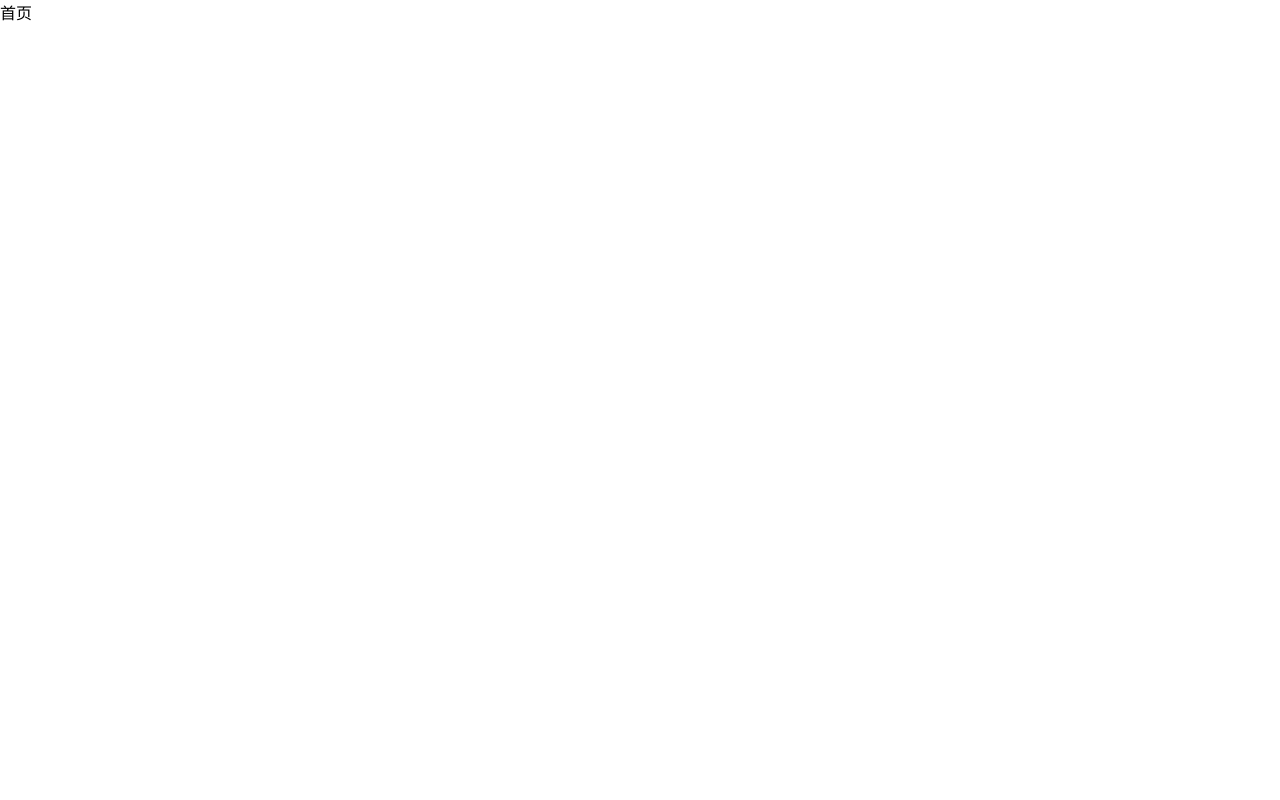
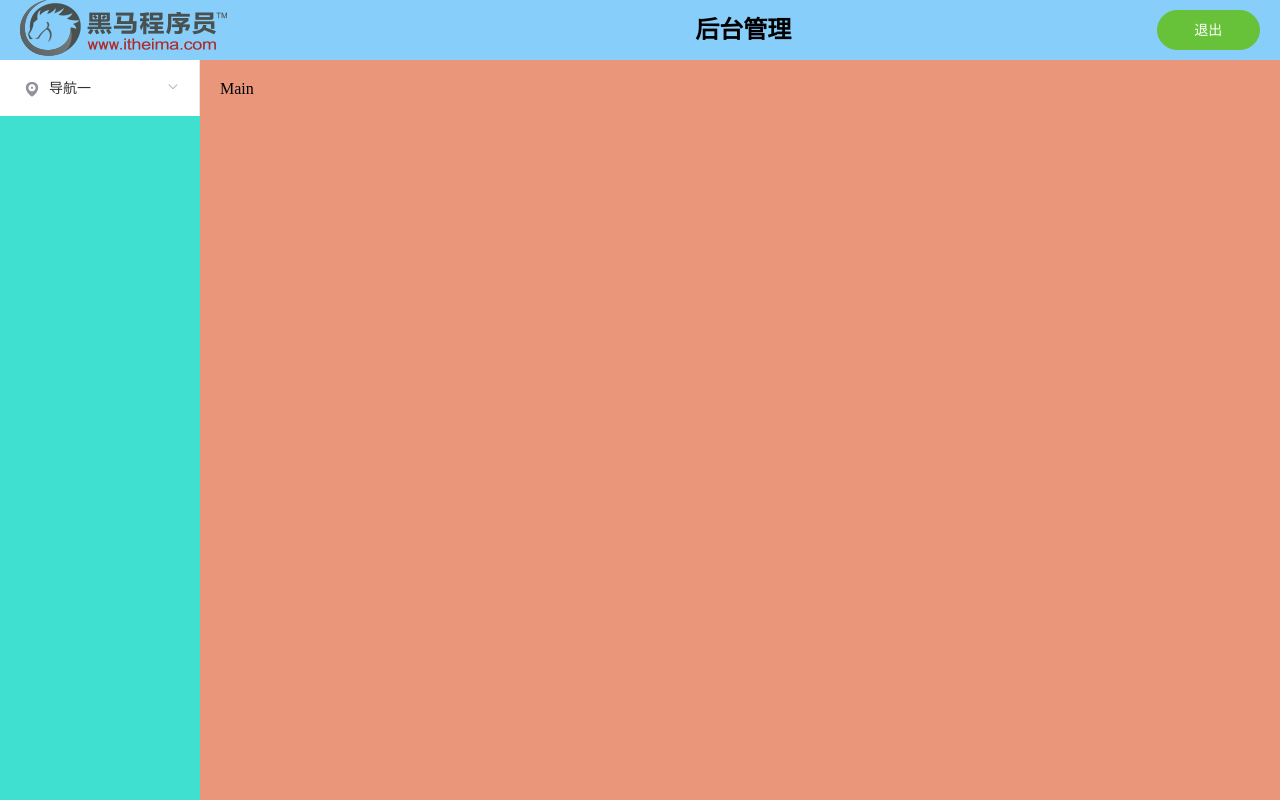
Before and after one commit to Hj-Y/manager-project-practices, a Vue app: page / in a window 1280 px wide. Built offline with nearby package versions, Linux system fonts and the light colour scheme.

Commit message:
主页整体架构部署以及侧边栏初步实现

```diff
--- a/src/components/index.vue
+++ b/src/components/index.vue
@@ -1,15 +1,78 @@
 <template>
-<div>首页</div>
-
+  <el-container class="index-container">
+    <!-- 头部 -->
+    <el-header class="my-header">
+      <el-row>
+        <el-col :span="6">
+          <div class="grid-content bg-purple">
+            <img src="../assets/logo.png" alt>
+          </div>
+        </el-col>
+        <el-col :span="16">
+          <div class="grid-content bg-purple-light">
+            <h2>后台管理</h2>
+          </div>
+        </el-col>
+        <el-col :span="2">
+          <div class="grid-content bg-purple">
+            <el-button type="success" round class="logout-btn">退出</el-button>
+          </div>
+        </el-col>
+      </el-row>
+    </el-header>
+    <el-container class="my-container">
+      <!-- 边栏 -->
+      <el-aside width="200px" class="my-aside">
+        <el-menu default-active="2" class="el-menu-vertical-demo">
+          <el-submenu index="1">
+            <template slot="title">
+              <i class="el-icon-location"></i>
+              <span>导航一</span>
+            </template>
+            <el-menu-item index="1-1">
+                <span class="el-icon-menu"></span>
+                选项1</el-menu-item>
+          </el-submenu>
+        </el-menu>
+      </el-aside>
+      <!-- 主体 -->
+      <el-main class="my-main">Main</el-main>
+    </el-container>
+  </el-container>
 </template>
 
 <script>
 export default {
-    name:'index'
-
-}
+  name: "index"
+};
 </script>
 
-<style>
-
+<style lang="scss">
+.index-container {
+  height: 100%;
+  display: flex;
+  flex-direction: column;
+  .my-header {
+    height: 60px;
+    line-height: 60px;
+    background-color: #87cefa;
+    h2 {
+      margin: 0;
+      padding: 0;
+      text-align: center;
+    }
+    .logout-btn {
+      width: 100%;
+    }
+  }
+  .my-container {
+    flex: 1;
+    .my-aside {
+      background: #40e0d0;
+    }
+    .my-main {
+      background-color: #e9967a;
+    }
+  }
+}
 </style>
```
Also changed, not shown: src/assets/logo.png.
